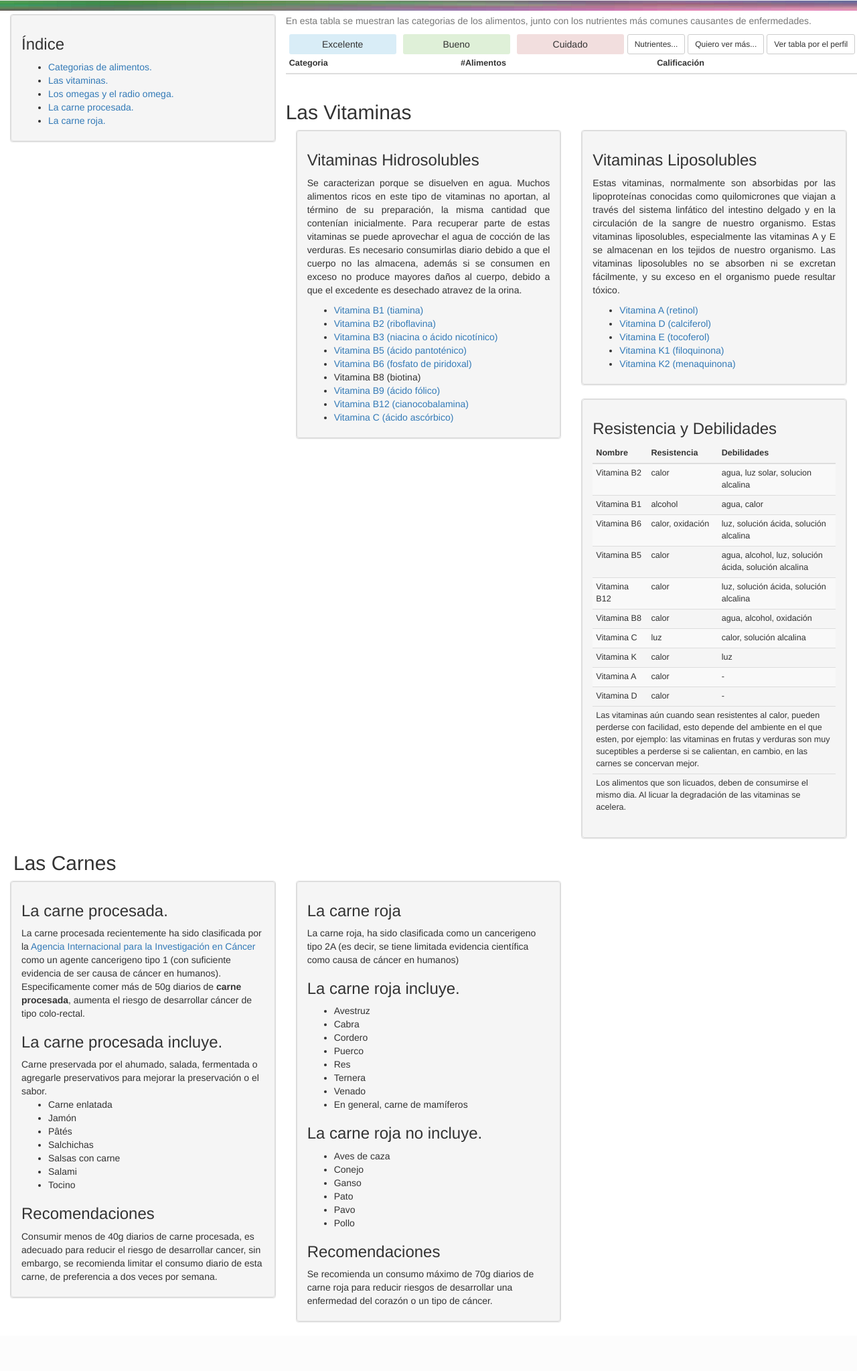
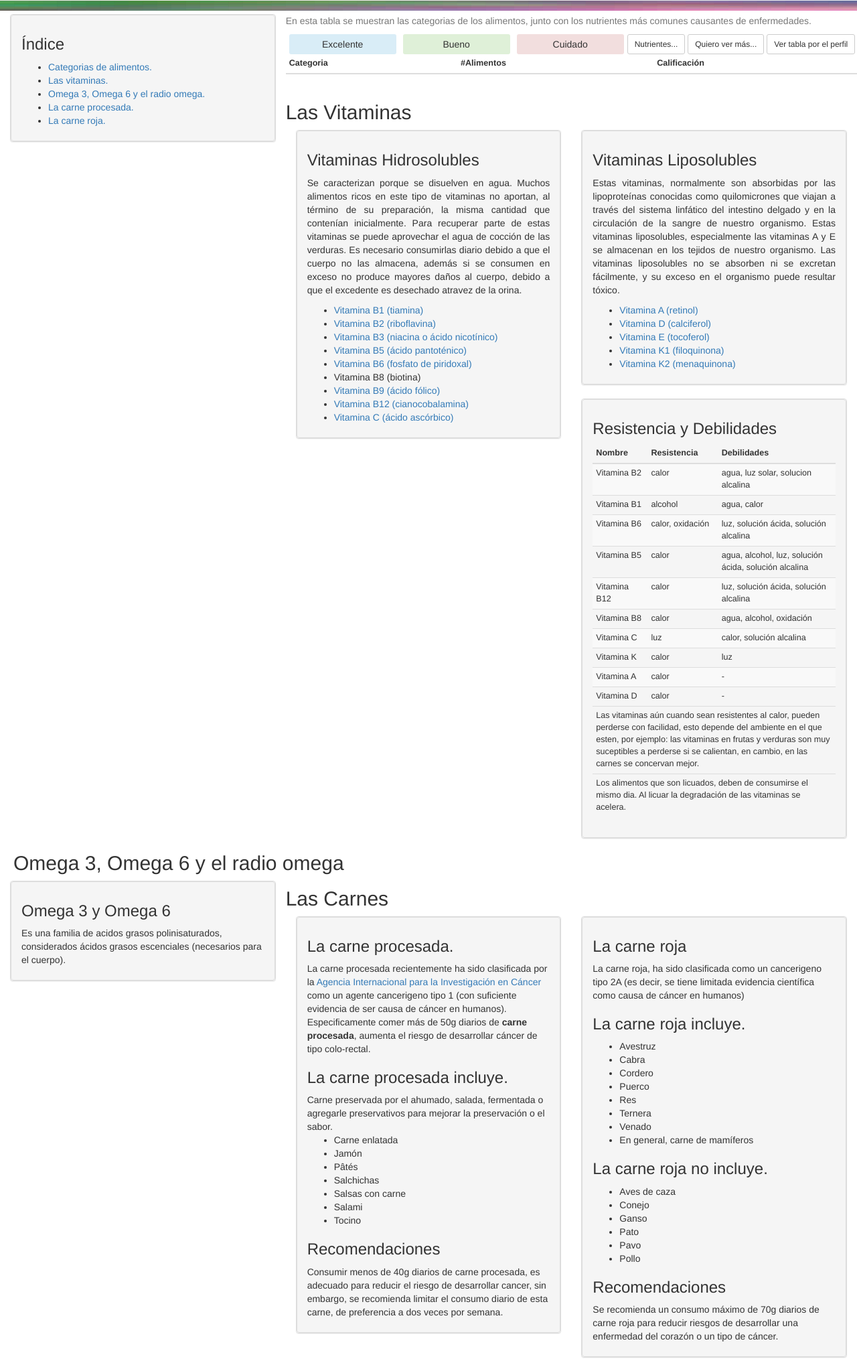
Before and after one commit to elaeon/foods, a Django app: template nutrientes/templates/index.html in a window 1280 px wide. Shown: the part 300-2347 px from the top of the page at 67% size. Before the commit the page ends 2274 px from the top, so only its background shows below. Run offline with Django 3.2, Linux system fonts and the light colour scheme; the template is opened without the code that fills it, so the values that code supplies are empty; some libraries are stand-ins or nearby versions.

Commit message:
fixed radio in html

```diff
--- a/nutrientes/templates/food.html
+++ b/nutrientes/templates/food.html
@@ -11,7 +11,7 @@
 </h2>
 <a href="{% url 'list_food_category' food.group.id 'normal' %}">{{ food.group.name }}</a>
 
-<p>Radio omega 3|omega 6:
+<p>Radio omega 6|omega 3:
 {% if food.radio_omega_raw > 4 %}
     <span style="color: red;">
 {% else %}
--- a/nutrientes/templates/index.html
+++ b/nutrientes/templates/index.html
@@ -23,7 +23,7 @@
             <ul>
                 <li><a href="">Categorias de alimentos.</a></li>
                 <li><a href="#vitaminas">Las vitaminas.</a></li>
-                <li><a href="">Los omegas y el radio omega.</a></li>
+                <li><a href="#omegas">Omega 3, Omega 6 y el radio omega.</a></li>
                 <li><a href="#carne-procesada">La carne procesada.</a></li>
                 <li><a href="#carne-roja">La carne roja.</a></li>
             </ul>
@@ -271,6 +271,16 @@
     </div>
 </div>
 
+<h2 style="margin-left: 20px;" id="omegas">Omega 3, Omega 6 y el radio omega</h2>
+<div class="col-sm-6 col-md-4">
+    <div class="panel panel-default">
+        <div class="panel-heading list-group-item">
+            <h3>Omega 3 y Omega 6</h3>
+            <p>Es una familia de acidos grasos polinisaturados, considerados ácidos grasos escenciales (necesarios para el cuerpo).</p>
+        </div>
+    </div>
+</div>
+
 <h2 style="margin-left: 20px;">Las Carnes</h2>
 <div class="col-sm-6 col-md-4">
     <div class="panel panel-default">
```
